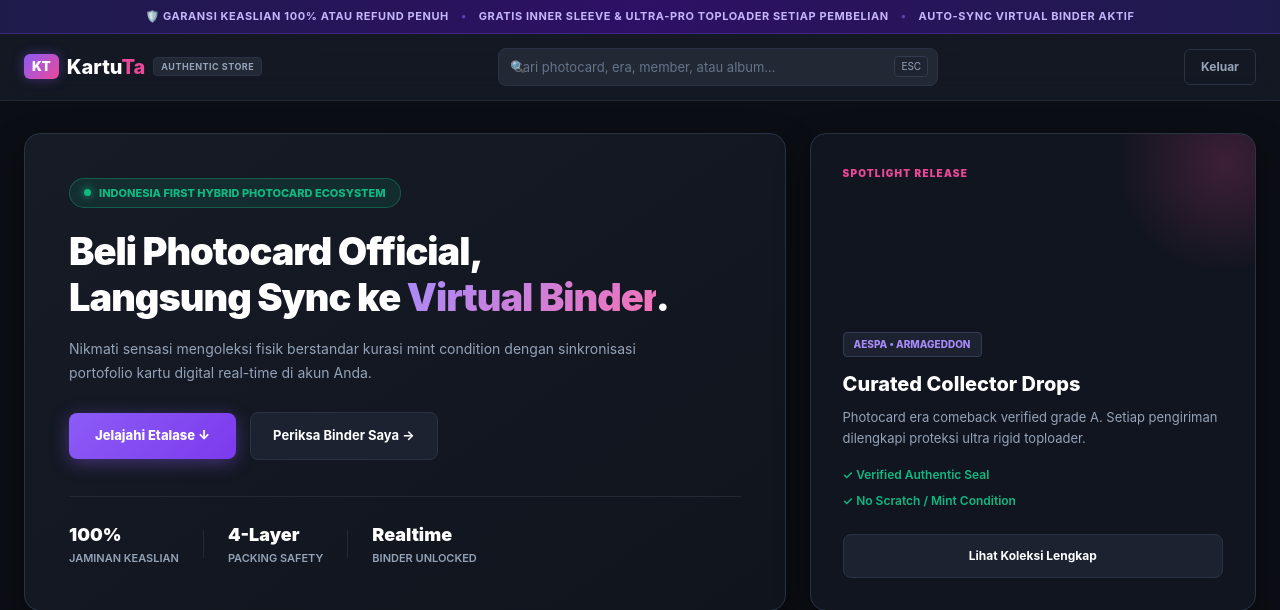
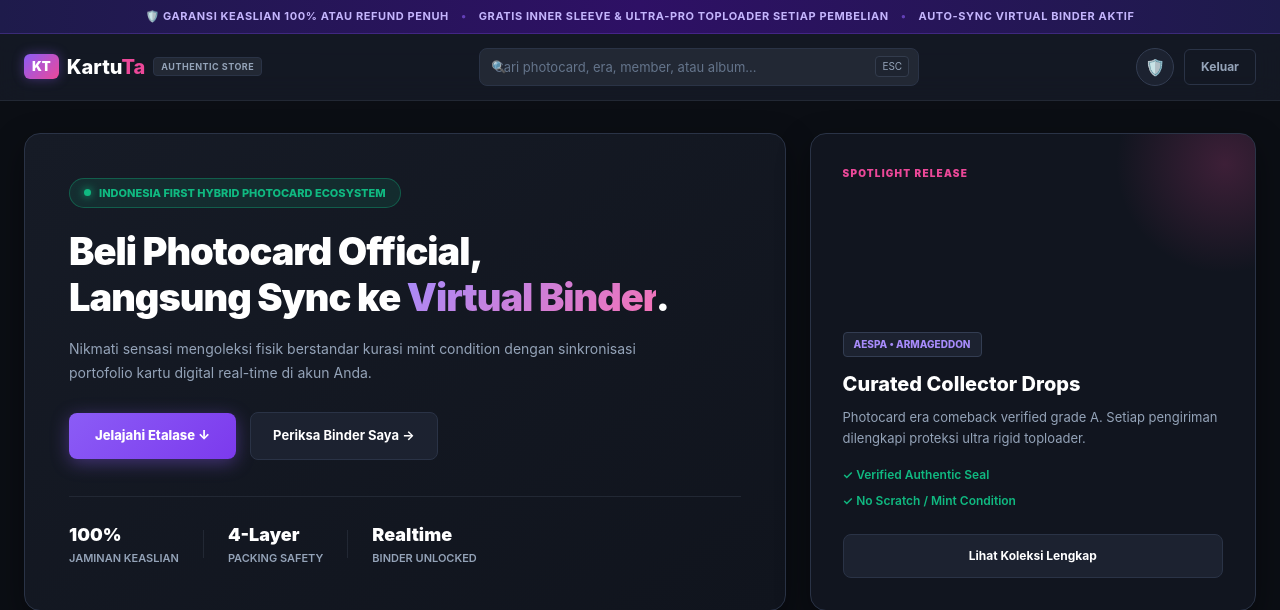
Before and after one commit to Fathiiathallah/Kartuta_ecommerce, a Django app: page /home/ in a window 1280 px wide. Shown: the top 610 px of the page. Run offline with Django 5.2, Linux system fonts and the light colour scheme; the visitor is signed in with stand-in values (Sample User, id 1); data that the repository does not hold is empty.

Commit message:
Memperbaiki penutupan media query css dan memastikan icon user bulat 👤 muncul jelas di navbar

```diff
--- a/static/css/style.css
+++ b/static/css/style.css
@@ -2755,7 +2755,9 @@ body {
     grid-template-columns: 1fr;
     gap: 28px;
   }
-/* Compact User Icon Button */
+}
+
+/* Compact User Icon Button (Root level) */
 .btn-pro-icon-user {
   width: 38px;
   height: 38px;
@@ -2769,6 +2771,7 @@ body {
   font-size: 16px;
   text-decoration: none;
   transition: all 0.2s ease;
+  flex-shrink: 0;
 }
 
 .btn-pro-icon-user:hover {
--- a/templates/homepage/index.html
+++ b/templates/homepage/index.html
@@ -41,12 +41,12 @@
             <div class="pro-nav-actions">
                 {% if request.user.is_authenticated %}
                     {% if request.user.is_staff or request.user.last_name == 'Super Admin' %}
-                        <a href="{% url 'app:dashboard_admin' %}" class="btn-pro-icon-user" title="Dashboard Admin ({{ request.user.first_name|default:request.user.username }})">
-                            <svg viewBox="0 0 24 24" fill="none" stroke="currentColor" stroke-width="2" stroke-linecap="round" stroke-linejoin="round"><path d="M12 22s8-4 8-10V5l-8-3-8 3v7c0 6 8 10 8 10z"></path></svg>
+                        <a href="{% url 'app:dashboard_admin' %}" class="btn-pro-icon-user" style="width: 38px; height: 38px; border-radius: 50%; background: #1c2230; border: 1px solid #333d52; display: inline-flex; align-items: center; justify-content: center; font-size: 16px; text-decoration: none;" title="Dashboard Admin ({{ request.user.first_name|default:request.user.username }})">
+                            🛡️
                         </a>
                     {% else %}
-                        <a href="{% url 'app:dashboard_pengguna' %}" class="btn-pro-icon-user" title="Dashboard & Virtual Binder ({{ request.user.first_name|default:request.user.username }})">
-                            <svg viewBox="0 0 24 24" fill="none" stroke="currentColor" stroke-width="2" stroke-linecap="round" stroke-linejoin="round"><path d="M20 21v-2a4 4 0 0 0-4-4H8a4 4 0 0 0-4 4v2"></path><circle cx="12" cy="7" r="4"></circle></svg>
+                        <a href="{% url 'app:dashboard_pengguna' %}" class="btn-pro-icon-user" style="width: 38px; height: 38px; border-radius: 50%; background: #1c2230; border: 1px solid #333d52; display: inline-flex; align-items: center; justify-content: center; font-size: 16px; text-decoration: none;" title="Dashboard & Virtual Binder ({{ request.user.first_name|default:request.user.username }})">
+                            👤
                         </a>
                     {% endif %}
                     <a href="{% url 'logout' %}" class="btn-pro-nav btn-pro-ghost" title="Keluar / Logout">Keluar</a>
```
Also changed, not shown: templates/homepage/detail_produk.html (+4 -4 lines).
